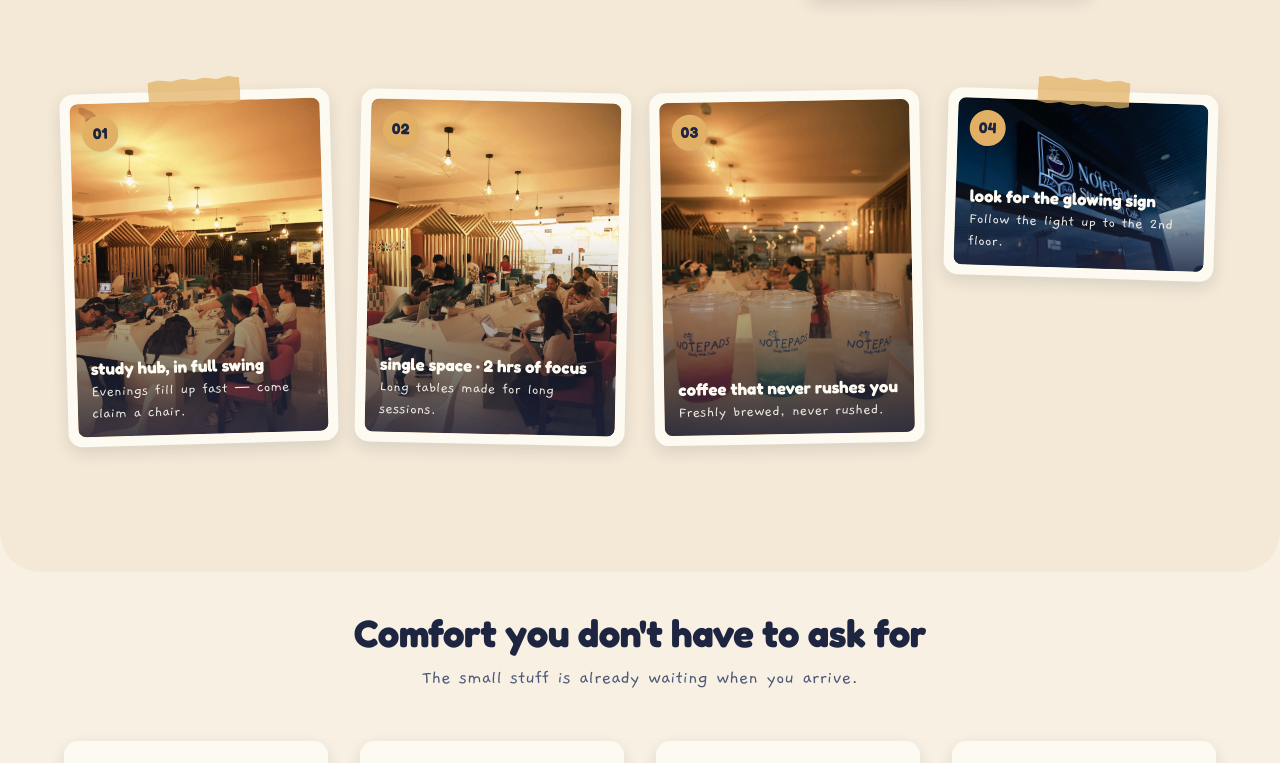
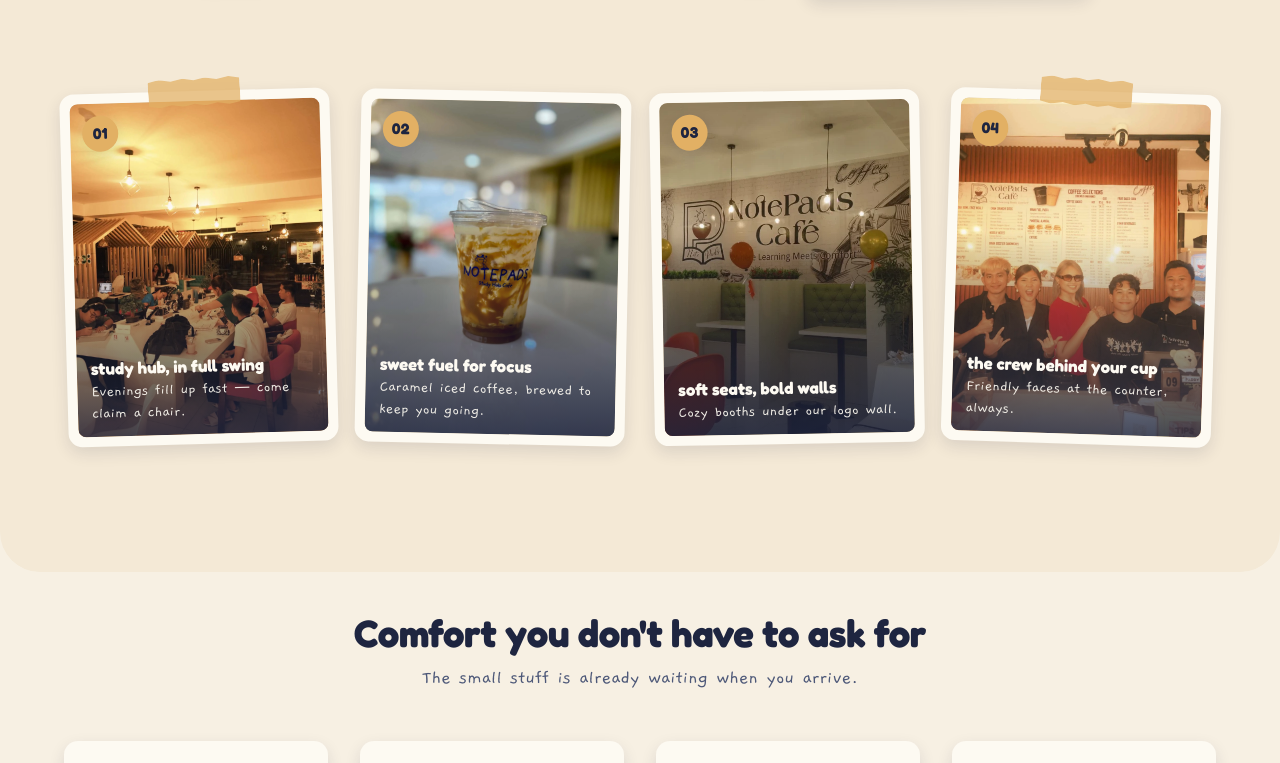
Before and after one commit to itchydimeee/notepads, a Next.js app: page / in a window 1280 px wide. Shown: the part 1529-2292 px from the top of the page. Built offline with nearby package versions, Linux system fonts and the light colour scheme.

Commit message:
feat(about, reviews, place): update images and styles for enhanced visual consistency and user experience

```diff
--- a/app/components/about.tsx
+++ b/app/components/about.tsx
@@ -71,25 +71,26 @@ const POLAROIDS = [
     tape: true,
   },
   {
-    src: "/images/students-communal-table.webp",
-    alt: "Guests studying at the long communal table",
-    caption: "single space · 2 hrs of focus",
-    sub: "Long tables made for long sessions.",
+    src: "/images/caramel-iced-coffee.webp",
+    alt: "NotePads caramel iced coffee in a branded cup on the counter",
+    caption: "sweet fuel for focus",
+    sub: "Caramel iced coffee, brewed to keep you going.",
     ratio: "3 / 4",
   },
   {
-    src: "/images/drinks-tray-shop-view.webp",
-    alt: "Three NotePads drinks on a tray inside the café",
-    caption: "coffee that never rushes you",
-    sub: "Freshly brewed, never rushed.",
+    src: "/images/logo-wall.webp",
+    alt: "The NotePads mural logo wall with booth seating",
+    caption: "soft seats, bold walls",
+    sub: "Cozy booths under our logo wall.",
     ratio: "3 / 4",
+    pos: "90% 50%", // favor the logo lockup in the 3/4 crop
   },
   {
-    src: "/images/glowing-sign-night.webp",
-    alt: "The glowing NotePads Study Hub Café sign at dusk",
-    caption: "look for the glowing sign",
-    sub: "Follow the light up to the 2nd floor.",
-    ratio: "3 / 2",
+    src: "/images/staff-at-counter.webp",
+    alt: "The smiling NotePads staff behind the counter under the menu board",
+    caption: "the crew behind your cup",
+    sub: "Friendly faces at the counter, always.",
+    ratio: "3 / 4",
     tape: true,
   },
 ];
@@ -218,7 +219,7 @@ export default function About() {
                     alt={p.alt}
                     fill
                     sizes="(max-width: 1020px) 46vw, 280px"
-                    style={{ objectFit: "cover" }}
+                    style={{ objectFit: "cover", objectPosition: p.pos }}
                   />
                   <span className="about-scrim" aria-hidden="true" />
                   <span className="about-num" aria-hidden="true">
--- a/app/place.css
+++ b/app/place.css
@@ -441,6 +441,7 @@
 
 .place-lb-cap {
   max-width: 38em;
+  margin-inline: auto;
   padding: 10px 8px 14px;
   display: grid;
   gap: 2px;
--- a/app/reviews.css
+++ b/app/reviews.css
@@ -322,8 +322,9 @@
 }
 
 /* --- CTA card (closes the grid, bottom-right) -----------------------------
-    Deep warm navy --forest — the one dark moment in the section; gold accent
-    words are permitted here (§2.1 rule 4, goldtext variant). */
+    Cobalt --blue — same blue as the About package board and the Place CTA
+    banner; gold accent words are permitted here (§2.1 rule 4, goldtext
+    variant). */
 
 .rev-cta {
   display: flex;
@@ -332,7 +333,7 @@
   gap: 10px;
   padding: 28px 28px 30px;
   border-radius: 16px;
-  background: var(--forest);
+  background: var(--blue);
   box-shadow: var(--shadow-soft);
 }
 
```
Also changed, not shown: public/images/logo-wall-mural.webp (deleted), public/images/logo-wall.webp (added).
